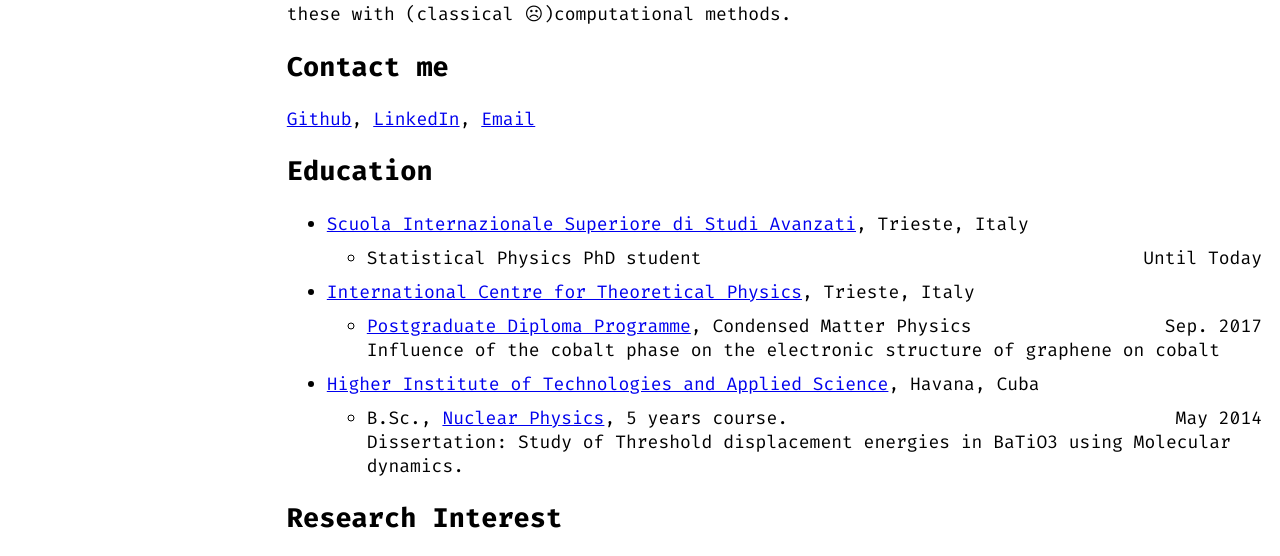
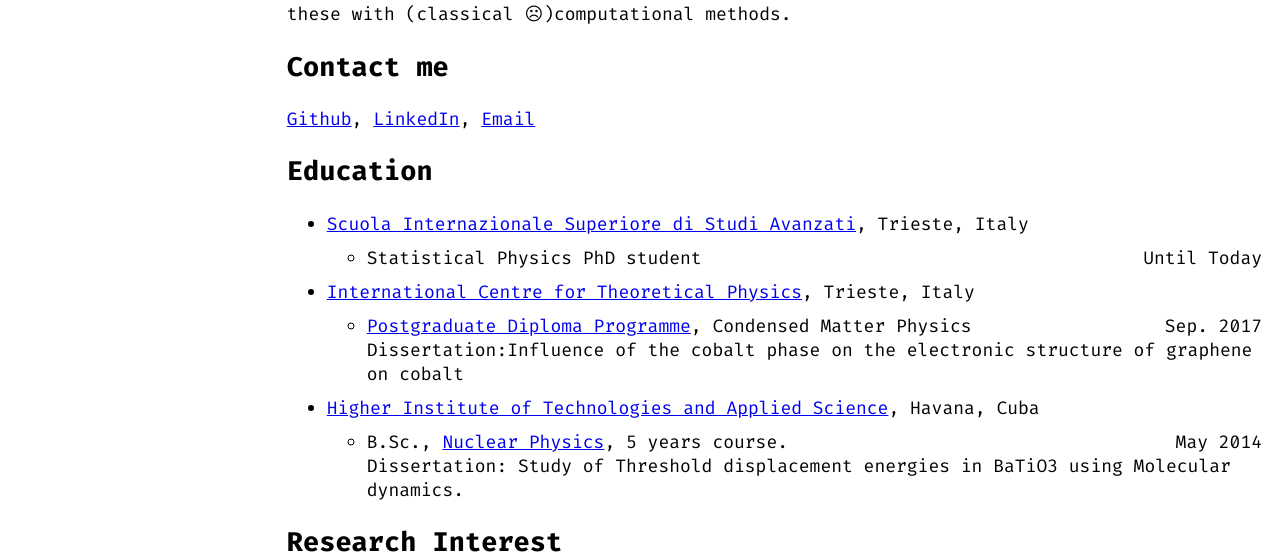
Before and after one commit to EddyTheCo/eddytheco.github.io, a plain HTML site: page index.html in a window 1280 px wide. Shown: the part 184-740 px from the top of the page. Drawn offline with Linux system fonts and the light colour scheme.

Commit message:
added the disertation of the diploma

```diff
--- a/index.html
+++ b/index.html
@@ -102,7 +102,7 @@
 		<li>
                         <a href="https://www.ictp.it/" target="_blank">International Centre for Theoretical Physics</a>, Trieste, Italy
                     <ul>
-			    <li> <span class="l"><a href="http://diploma.ictp.it/" target="_blank">Postgraduate Diploma Programme</a>, Condensed Matter Physics</span> <span class="r">Sep. 2017</span><br>Influence of the cobalt phase on the electronic structure of graphene
+			    <li> <span class="l"><a href="http://diploma.ictp.it/" target="_blank">Postgraduate Diploma Programme</a>, Condensed Matter Physics</span> <span class="r">Sep. 2017</span><br>Dissertation:Influence of the cobalt phase on the electronic structure of graphene
 on cobalt</li>
                     </ul>
                 </li>
```
